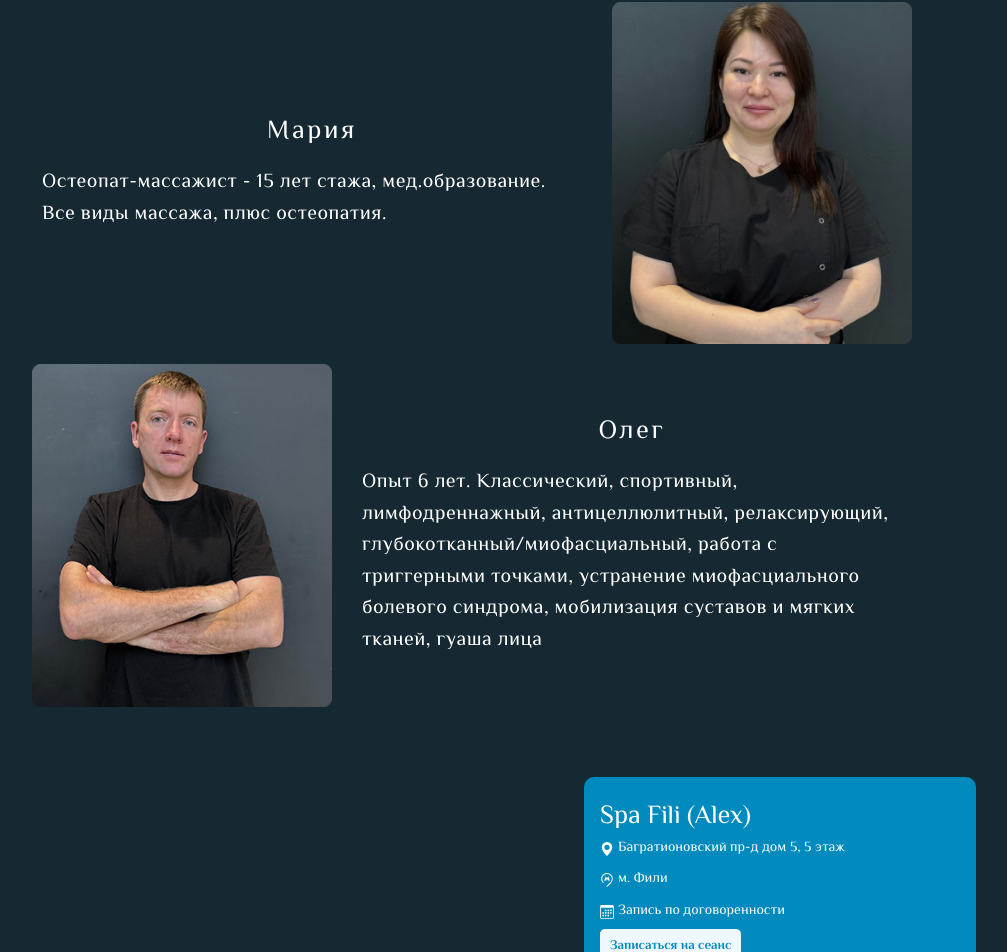
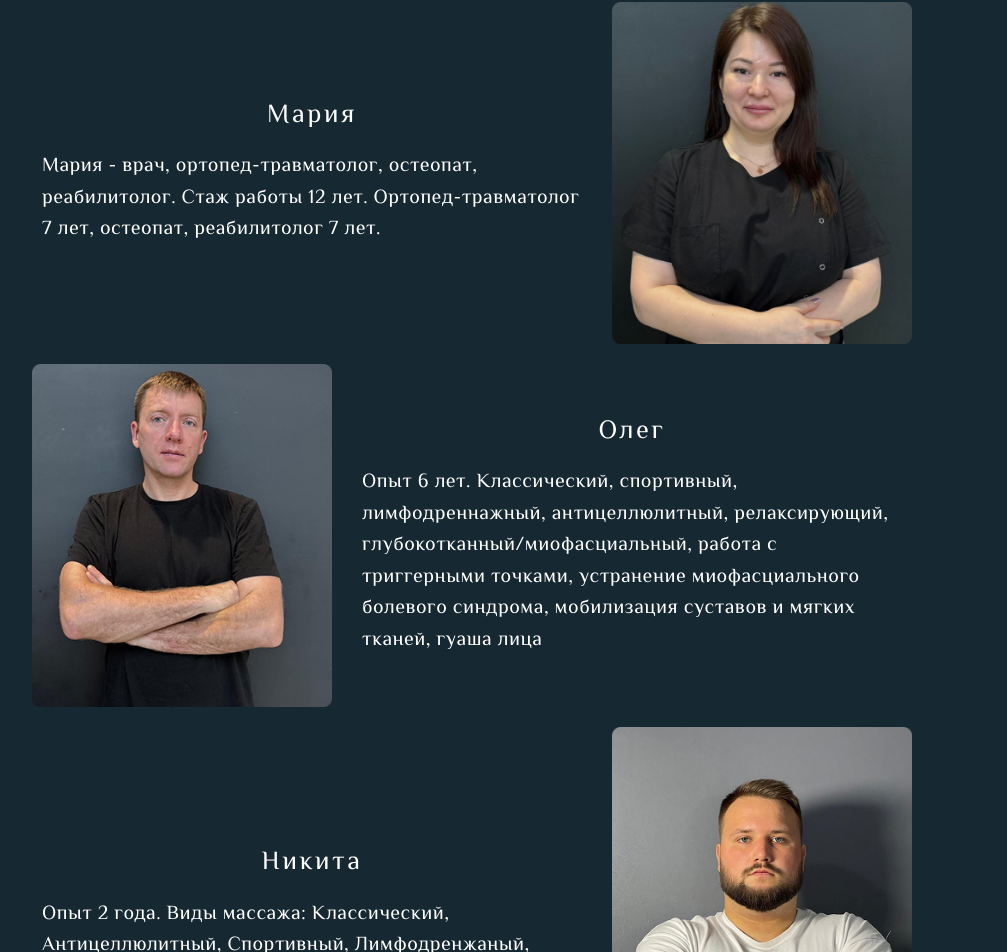
Before and after one commit to DmitryKalashnikov91/spa-fili, a Next.js app: page / in a window 1280 px wide. Shown: the part 3581-4533 px from the top of the page, without its empty margins (168-1175 px from the left). Built offline with nearby package versions, Linux system fonts and the light colour scheme.

Commit message:
change masters

```diff
--- a/src/components/specialists/SpecJson.js
+++ b/src/components/specialists/SpecJson.js
@@ -1,6 +1,7 @@
 import { nanoid } from 'nanoid'
 import konst from './assets/konst.png'
 import Mariya from './assets/mary.png'
+import Nikita from './assets/nikita.png'
 import Oleg from './assets/Oleg2.png'
 import Olga from './assets/olga.png'
 
@@ -25,7 +26,7 @@ export const SpecJSON = [
 		name: 'Мария',
 		urlImg: Mariya,
 		content:
-			'Остеопат-массажист  - 15 лет стажа, мед.образование. Все виды массажа, плюс остеопатия.',
+			'Мария - врач, ортопед-травматолог, остеопат, реабилитолог. Стаж работы 12 лет. Ортопед-травматолог 7 лет, остеопат, реабилитолог 7 лет.',
 	},
 	{
 		id: nanoid(6),
@@ -34,4 +35,11 @@ export const SpecJSON = [
 		content:
 			'Опыт 6 лет. Классический, спортивный, лимфодреннажный, антицеллюлитный, релаксирующий, глубокотканный/миофасциальный, работа с триггерными точками, устранение миофасциального болевого синдрома, мобилизация суставов и мягких тканей, гуаша лица',
 	},
+	{
+		id: nanoid(6),
+		name: 'Никита',
+		urlImg: Nikita,
+		content:
+			'Опыт 2 года. Виды массажа: Классический, Антицеллюлитный, Спортивный, Лимфодренжаный, Мануально-мышечным тестированием.',
+	},
 ]
```
Also changed, not shown: src/components/specialists/assets/nikita.png (added).
